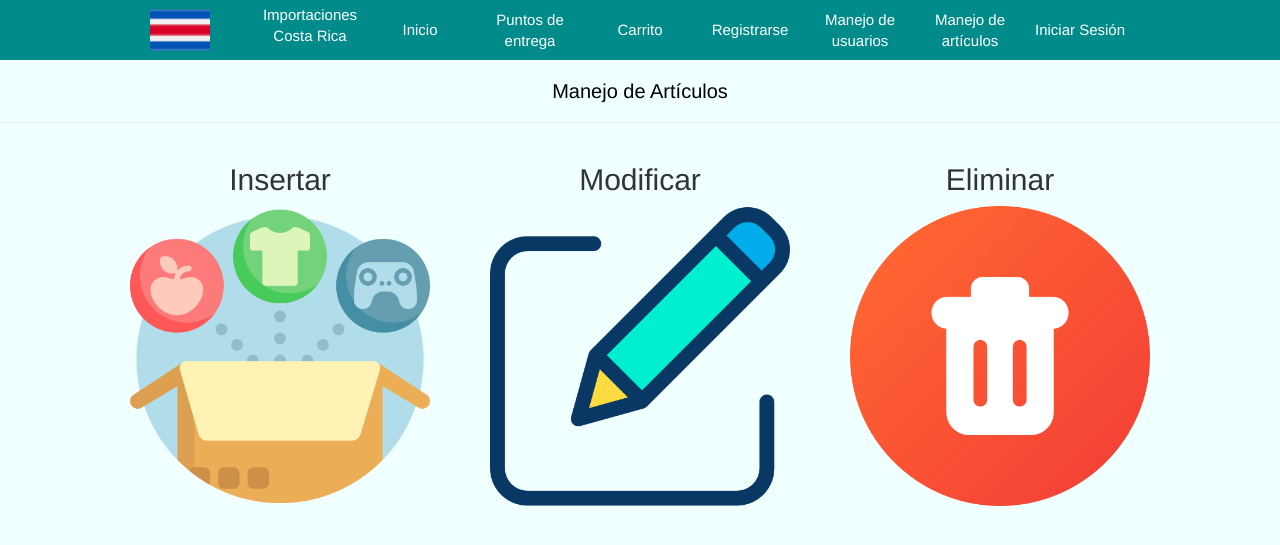
After one commit to Arielst11/Ambiente_Web_Proyecto, a PHP site: page /MenuArticulos.php in a window 1280 px wide. The commit adds this page. Shown: the top 545 px of the page. Run offline with PHP 8.4, Linux system fonts and the light colour scheme.

Commit message:
menu nuevo, agregar objetos es posible
se agrega el menu para agregar borrar e editar elementos de la pagina, se pueden ingresar nuevos objetos desde la pagina a la base de datos

```diff
--- a/Proyecto Ambiente Web/Include/navbar.html
+++ b/Proyecto Ambiente Web/Include/navbar.html
@@ -6,6 +6,6 @@
     <a class="nav-element">Carrito</a>
     <a class="nav-element" href="Registrar.php">Registrarse</a>
     <a class="nav-element">Manejo de usuarios</a>
-    <a class="nav-element">Manejo de artículos</a>
+    <a class="nav-element" href="MenuArticulos.php">Manejo de artículos</a>
     <a class="nav-element">Iniciar Sesión</a>
     </div>
--- /dev/null
+++ b/Proyecto Ambiente Web/MenuArticulos.php
@@ -0,0 +1,44 @@
+<!DOCTYPE html>
+<html lang="en">
+<head>
+<?php
+include_once 'Include\head.html';
+?>
+<title>home</title>
+</head>
+<body>
+<?php
+include_once 'Include\navbar.html';
+?>
+
+
+<h1>Manejo de Artículos </h1>
+<hr>
+
+
+
+<div class="gridcontainer-submenu-articulos">
+
+<div class="submenu-articulo">
+<h2> Insertar </h2>
+<a href="InsertarArticulo.php"><img height="300px" src="Images/order.png"></a>
+</div>
+
+<div class="submenu-articulo">
+<h2> Modificar </h2>
+<a href="InsertarArticulo.php"><img height="300px" src="Images/edit.png"></a>
+</div>
+
+<div class="submenu-articulo">
+<h2> Eliminar </h2>
+<a href="InsertarArticulo.php"><img height="300px" src="Images/trash.png"></a>
+</div>
+
+
+</div>
+</body>
+
+
+
+
+</html>
--- a/Proyecto Ambiente Web/Style/style.css
+++ b/Proyecto Ambiente Web/Style/style.css
@@ -13,10 +13,10 @@ Nav elements
 .gridContainer-Nav{
     background-color: darkcyan;
     display: grid;
-    grid-template-columns: 100px 100px 100px 100px 100px 100px 100px;
-
+    grid-template-columns: 100px 100px 100px 100px 100px 100px 100px 100px 100px;
     align-items: center;
     column-gap: 10px;
+    justify-content: center;
 }
 
 .nav-element-brand{
@@ -78,3 +78,23 @@ Items elements
     border-style: solid;
     border-color: darkslategray;
 }
+
+
+/*
+sub menu articulos
+*/
+
+.gridcontainer-submenu-articulos{
+
+    display: grid;
+    grid-template-columns: 300px 300px 300px;
+    justify-content: center;
+    column-gap: 60px;
+
+}
+
+.submenu-articulo {
+text-align: center;
+
+
+}
```
Also changed, not shown: Proyecto Ambiente Web/Entities/Articulo.php (+6 -4 lines), Proyecto Ambiente Web/InsertarArticulo.php (added, +45 -0 lines), Proyecto Ambiente Web/PHP/procesarRegistroProducto.php (+25 -13 lines), Proyecto Ambiente Web/Images/edit.png (added), Proyecto Ambiente Web/Images/order.png (added), Proyecto Ambiente Web/Images/trash.png (added).
